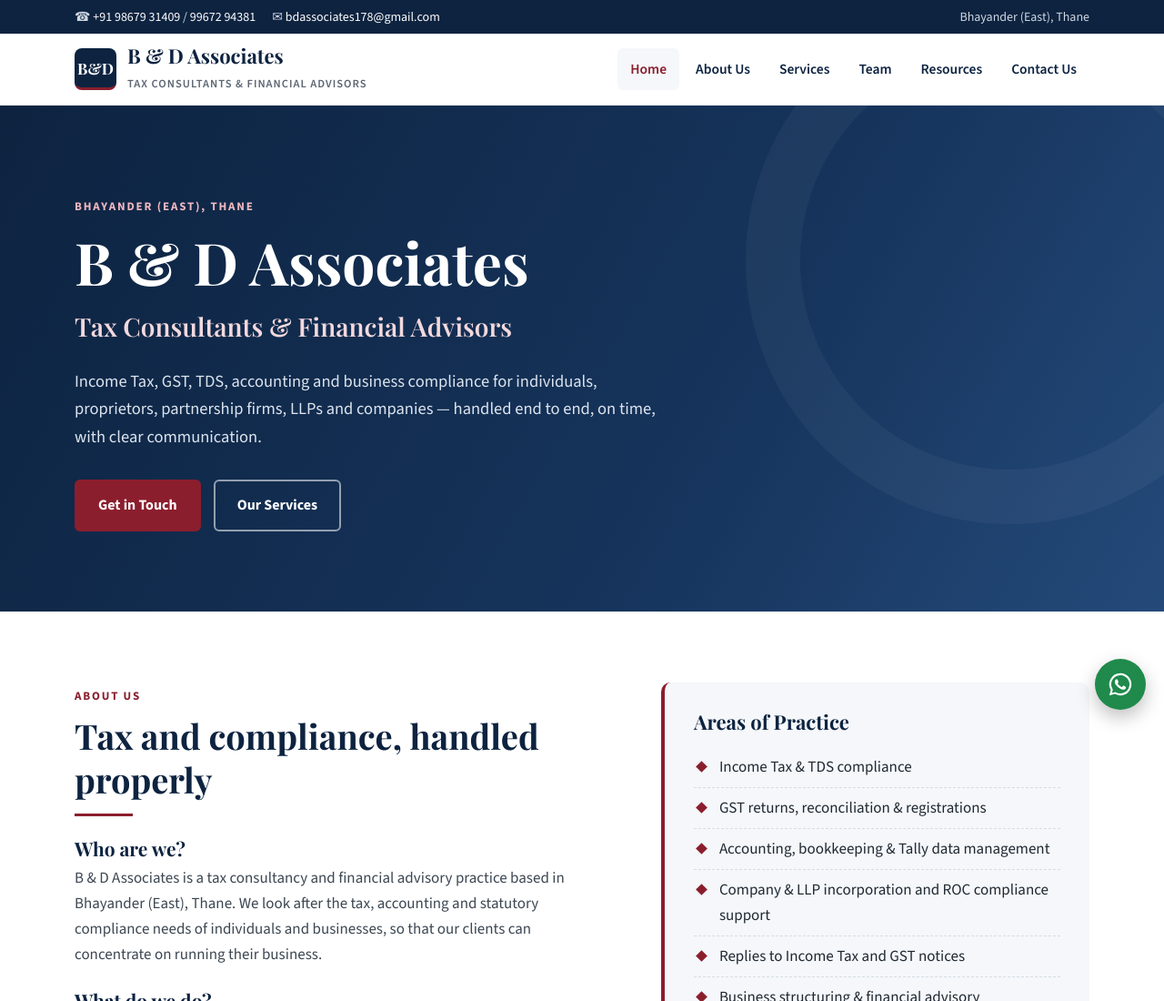
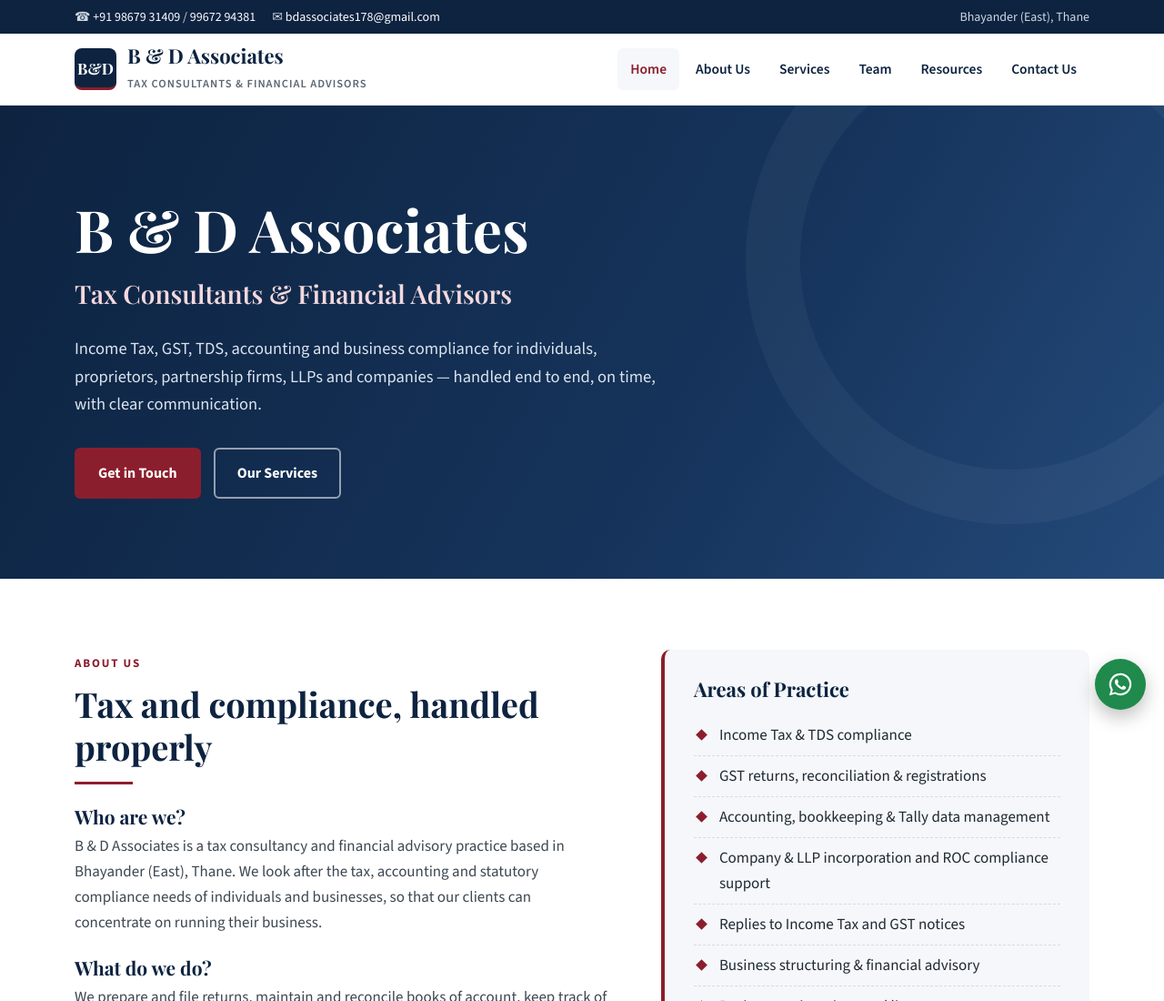
Before and after one commit to bdassociates/bdassociates.in, a plain HTML site: page index.html in a window 1280 px wide. Shown: the top 1100 px of the page at 91% size. Drawn offline with nearby package versions, Linux system fonts and the light colour scheme.

Commit message:
Remove eyebrow span from hero section
Removed the eyebrow span element from the hero section.

```diff
--- a/index.html
+++ b/index.html
@@ -246,7 +246,6 @@ footer .brand-name{color:#fff}
 <main>
 <section class="hero" id="home">
   <div class="wrap">
-    <span class="eyebrow" style="color:#f0b9c1">Bhayander (East), Thane</span>
     <h1>B &amp; D Associates</h1>
     <div class="sub">Tax Consultants &amp; Financial Advisors</div>
     <p>Income Tax, GST, TDS, accounting and business compliance for individuals, proprietors, partnership firms, LLPs and companies — handled end to end, on time, with clear communication.</p>
```
